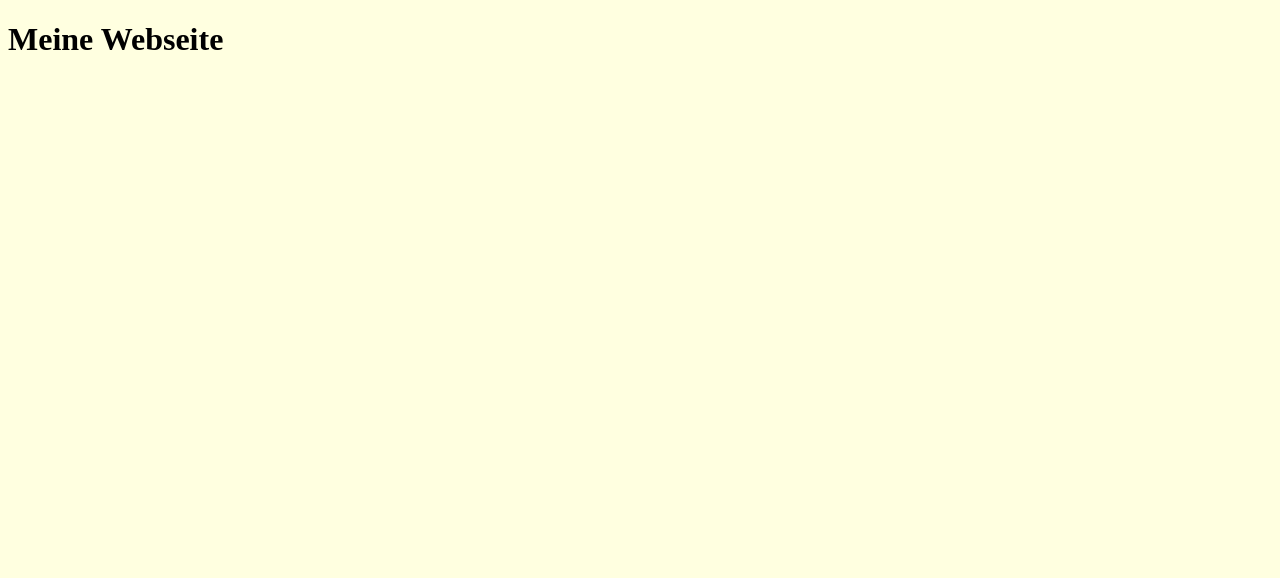
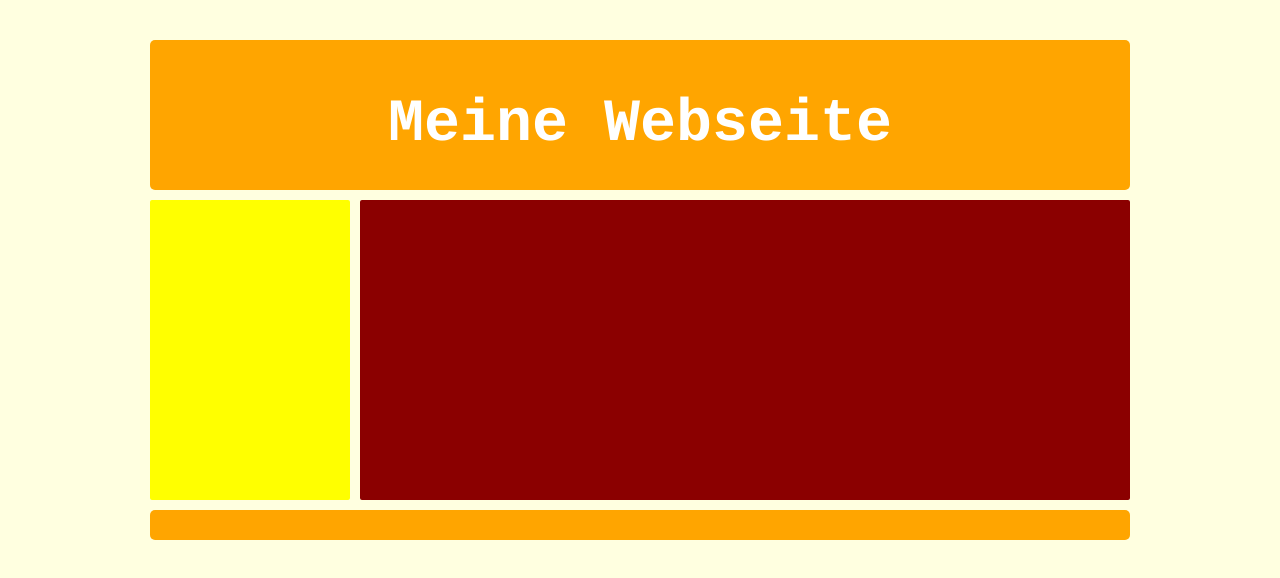
Before and after one commit to holytaco/test_CSS, a plain HTML site: page index.html in a window 1280 px wide. Drawn offline with Linux system fonts and the light colour scheme.

Commit message:
complete

```diff
--- a/design.css
+++ b/design.css
@@ -1,3 +1,69 @@
 body {
     background-color: lightyellow;
+    text-align: center;
 }
+
+#website {
+    width: 980px;
+    margin: 0 auto;
+}
+
+#header {
+    width: 980px;
+    height: 150px;
+    background: orange;
+    border-radius: 5px;
+    -moz-border-radius: 5px; /* compatibilty coding */
+    -webkit-border-radius: 5px;
+    -o-border-radius: 5px;
+}
+
+#header h1 {
+    padding-top: 50px;
+    font-size: 60px;
+    font-weight: bold;
+    color: white;
+    font-family: Courier;
+}
+
+#main {
+    width: 980px;
+}
+
+#menue {
+    float: left;
+    width: 200px;
+    height: 300px;
+    background: yellow;
+    margin-top: 10px;
+    margin-bottom: 10px;
+    border-radius: 2px;
+    -moz-border-radius: 2px;
+    -webkit-border-radius: 2px;
+    -o-border-radius: 2px;
+}
+
+#content {
+    float: right;
+    width: 770px;
+    height: 300px;
+    background: darkred;
+    margin-top: 10px;
+    margin-bottom: 10px;
+    border-radius: 2px;
+    -moz-border-radius: 2px;
+    -webkit-border-radius: 2px;
+    -o-border-radius: 2px;
+}
+
+#footer {
+    width: 980px;
+    height: 30px;
+    background: orange;
+    border-radius: 5px;
+    -moz-border-radius: 5px;
+    -webkit-border-radius: 5px;
+    -o-border-radius: 5px;
+    margin-top: 20px;
+    clear: both; /* starts new region for footer */
+}
```
Also changed, not shown: 1 other file.
